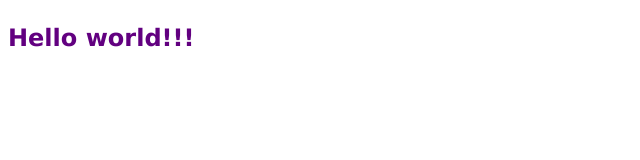
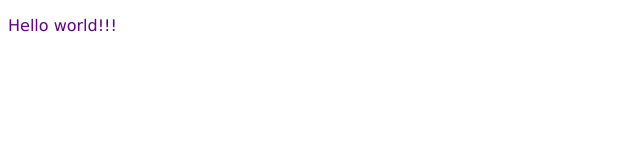
Before and after one commit to Rebel-Jasper/Rebel-Jasper.github.io, a plain HTML site: page index.html in a window 1280 px wide. Shown: the whole page, without its empty margins (0-640 px from the left). Drawn offline with Linux system fonts and the light colour scheme.

Commit message:
Update index.html

```diff
--- a/index.html
+++ b/index.html
@@ -6,6 +6,6 @@
     <title>Document</title>
 </head>
 <body>
-    <p style="color: rgb(98, 0, 128); font-size: 24px; font-family: Verdana, Arial, sans-serif; font-weight: bold;">Hello world!!!</p>
+    <p style="color: rgb(98, 0, 128); font-family: Verdana, Arial, sans-serif;">Hello world!!!</p>
 </body>
 </html>
```
